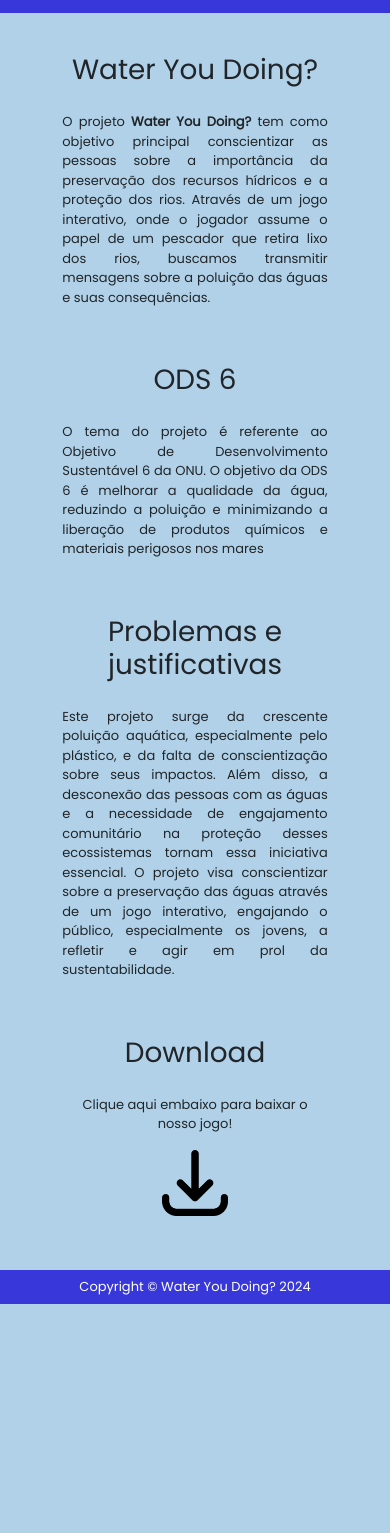
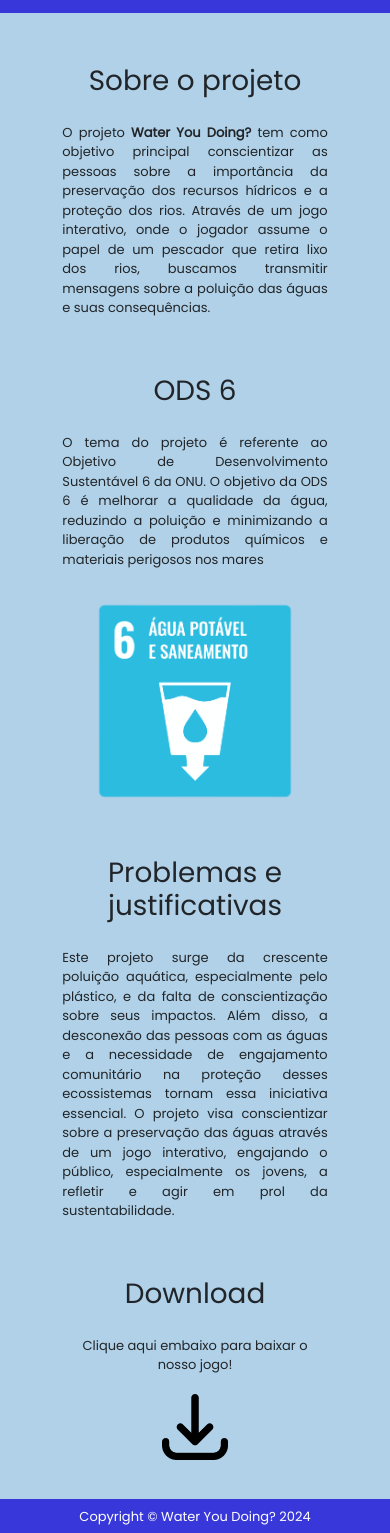
Before and after one commit to pauloaug07/SiteFeira, a plain HTML site: page index.html in a window 390 px wide. Shown: the part 59-1592 px from the top of the page. Before the commit the page ends 1363 px from the top, so only its background shows below. Drawn offline with Linux system fonts and the light colour scheme.

Commit message:
img, download, apk, ods

```diff
--- a/index.html
+++ b/index.html
@@ -53,25 +53,46 @@
     <div class="container-fluid">
 
         <section class="section_sobre" id="sobre">
-            <h1 style="padding-top: 2.5rem; text-align: center;">Water You Doing?</h1>
-            <p>O projeto <span style="font-weight: bold;">Water You Doing?</span> tem como objetivo principal conscientizar as pessoas sobre a importância da preservação dos recursos hídricos e a proteção dos rios.  Através de um jogo interativo, onde o jogador assume o papel de um pescador que retira lixo dos rios, buscamos transmitir mensagens sobre a poluição das águas e suas consequências.</p>
+            <h1 style="padding-top: 2.5rem; text-align: center;">Sobre o projeto</h1>
+            <p>O projeto <span style="font-weight: bold;">Water You Doing?</span> tem como objetivo principal
+                conscientizar as pessoas sobre a importância da preservação dos recursos hídricos e a proteção dos rios.
+                Através de um jogo interativo, onde o jogador assume o papel de um pescador que retira lixo dos rios,
+                buscamos transmitir mensagens sobre a poluição das águas e suas consequências.</p>
         </section>
 
         <section class="section_ods6" id="ods6">
             <h1 style="padding-top: 2.5rem; text-align: center;">ODS 6</h1>
-            <p>O tema do projeto é referente ao Objetivo de Desenvolvimento Sustentável 6 da ONU. O objetivo da ODS 6 é melhorar a qualidade da água, reduzindo a poluição e minimizando a liberação de produtos químicos e materiais perigosos nos mares</p>
+            <div class="row">
+                <div class="col-md-8">
+                    <p id="txt_ods" style="font-size: larger;">O tema do projeto é referente ao Objetivo de Desenvolvimento Sustentável 6 da ONU. O objetivo da
+                        ODS
+                        6 é melhorar a qualidade da água, reduzindo a poluição e minimizando a liberação de produtos
+                        químicos e materiais perigosos nos mares</p>
+                </div>
+                <div class="col-md-4" >
+                    <figure class="ods-6">
+                        <img class="ods6" src="img/ods6.png" alt="" style="width: 30%">
+                    </figure>
+                </div>
+            </div>
+
         </section>
 
         <section class="section_problema" id="problema">
             <h1 style="padding-top: 2.5rem; text-align: center;">Problemas e justificativas</h1>
-            <p>Este projeto surge da crescente poluição aquática, especialmente pelo plástico, e da falta de conscientização sobre seus impactos. Além disso, a desconexão das pessoas com as águas e a necessidade de engajamento comunitário na proteção desses ecossistemas tornam essa iniciativa essencial. O projeto visa conscientizar sobre a   preservação das águas através de um jogo interativo, engajando o público, especialmente os jovens, a refletir e agir em prol da sustentabilidade.</p>
+            <p>Este projeto surge da crescente poluição aquática, especialmente pelo plástico, e da falta de
+                conscientização sobre seus impactos. Além disso, a desconexão das pessoas com as águas e a necessidade
+                de engajamento comunitário na proteção desses ecossistemas tornam essa iniciativa essencial. O projeto
+                visa conscientizar sobre a preservação das águas através de um jogo interativo, engajando o público,
+                especialmente os jovens, a refletir e agir em prol da sustentabilidade.</p>
         </section>
 
         <section class="section_download" id="download">
             <h1 style="padding-top: 2.5rem; text-align: center;">Download</h1>
             <p>Clique aqui embaixo para baixar o nosso jogo!</p>
             <figure>
-                <img class="download" src="img/downloads.png" alt="" style="width: 8%">
+                <a href="aula_03.apk" download="aula_03.apk" onclick="confirmDownload()"><img class="download"
+                        src="img/downloads.png" alt="" style="width: 8%"></a>
             </figure>
         </section>
 
@@ -87,4 +108,12 @@
 
 </body>
 
+<script>
+    function confirmDownload() {
+        if (confirm("Você quer baixar este arquivo?")) {
+            window.location.href = "aula_03.apk";
+        }
+    }
+</script>
+
 </html>
--- a/style.css
+++ b/style.css
@@ -60,17 +60,25 @@ body {
     text-align: justify;
 }
 
+.section_sobre {
+    padding-top: 3%;
+}
+
 .section_download {
     margin-left: 5%;
     margin-right: 5%;
     text-align: center;
-    padding-bottom: 5%;
+    padding-bottom: 1%;
 }
 
 section p {
     padding-left: 2rem;
     padding-right: 2rem;
     padding-top: 1.1rem;
+}
+
+.download {
+    padding-top: 1%;
 }
 
 @media (max-width: 450px) {
@@ -94,4 +102,28 @@ section p {
     .download {
         width: 20% !important;
     }
+
+    .ods-6 {
+        text-align: center;
+    }
+
+    .ods6 {
+        width: 60% !important;
+        padding-top: 5%;
+    }
+
+    #txt_ods {
+        font-size: small !important;
+    }
 }
+
+@media (max-width: 1080px) {
+    .ods-6 {
+        text-align: center;
+    }
+
+    .ods6 {
+        width: 60% !important;
+        padding-top: 5%;
+    }
+}
```
Also changed, not shown: img/ods6.png (added), 1 other file.
